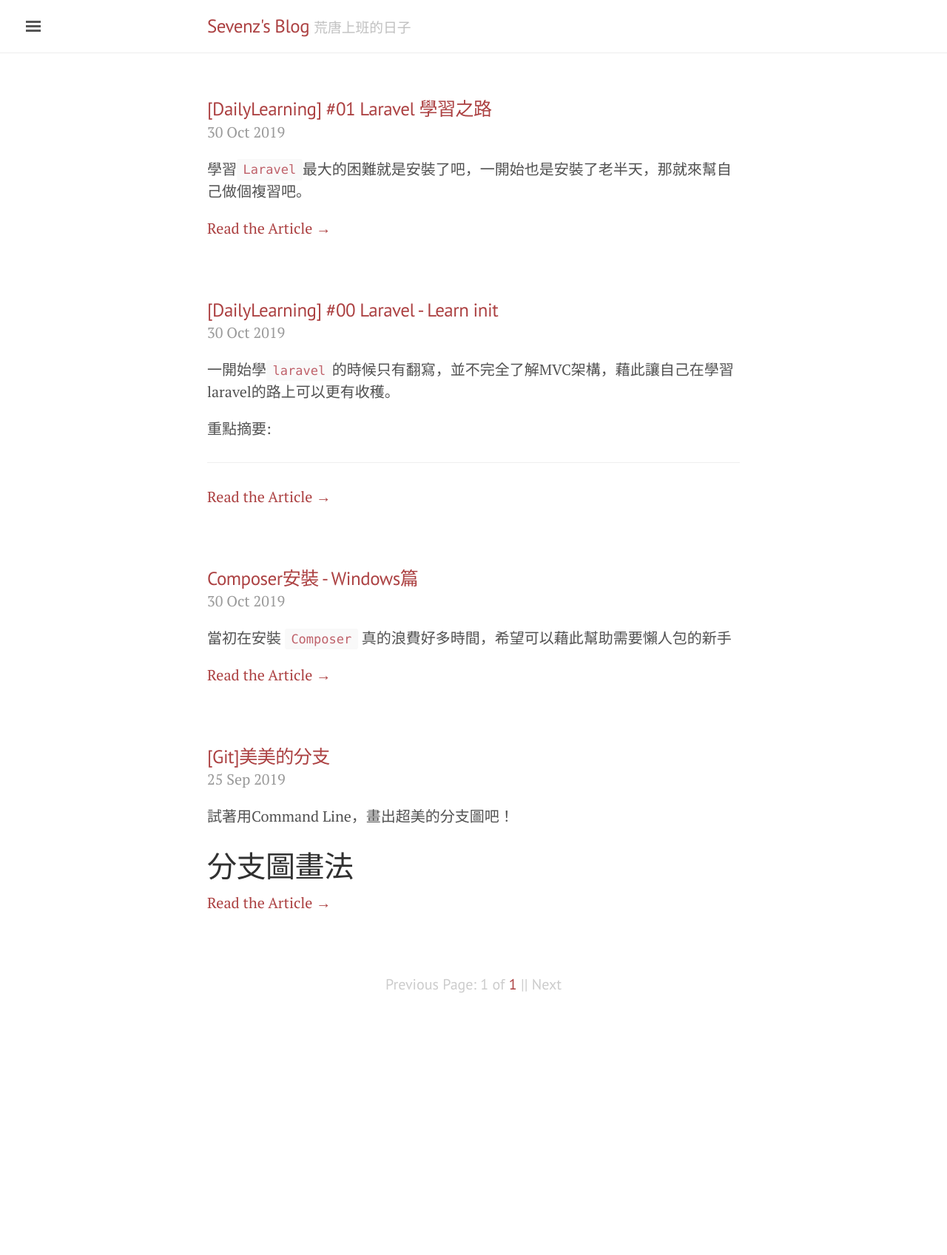
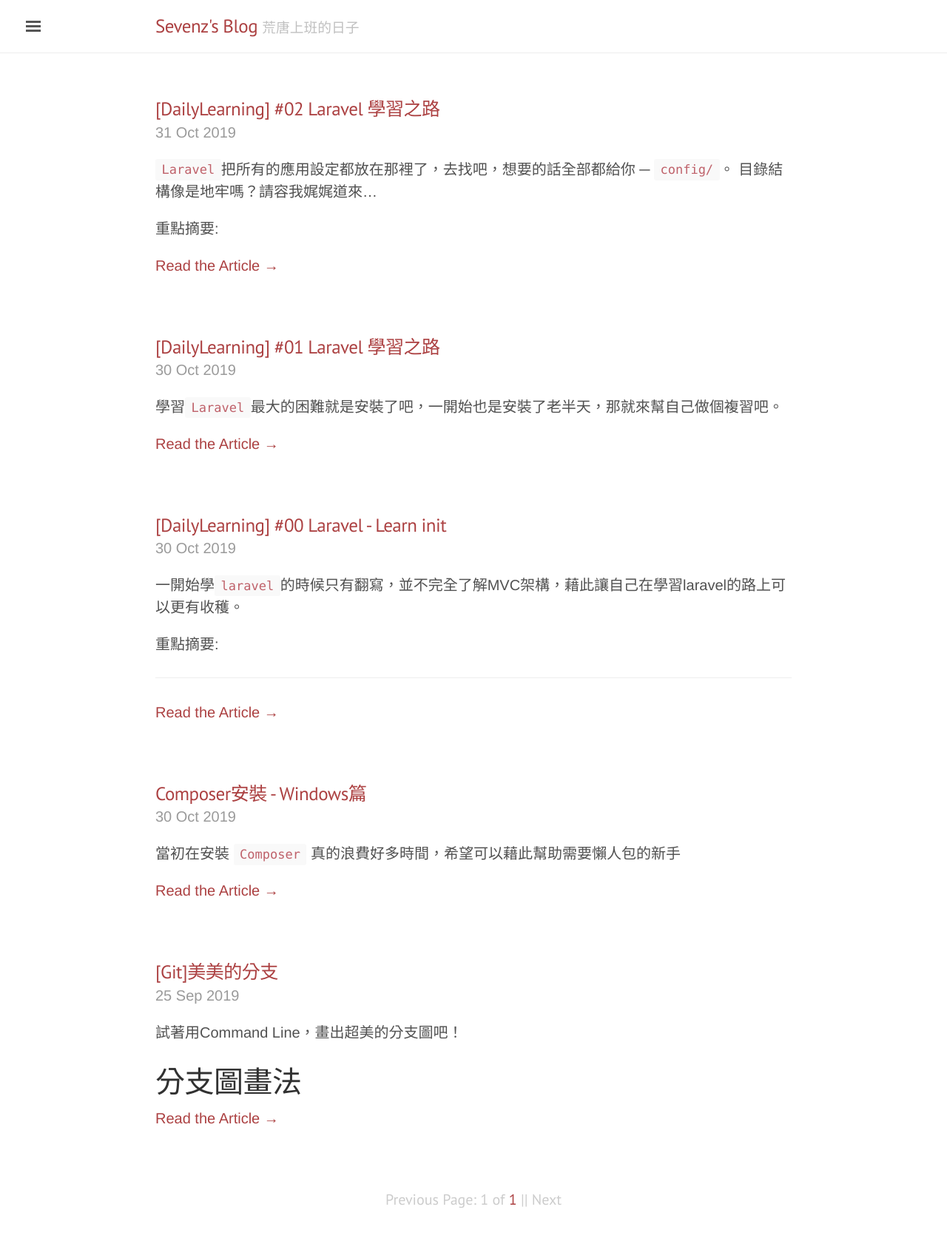
Before and after one commit to KovichChiu/KovichChiu.github.io, a Jekyll site: the page built from index.html, in a window 1280 px wide. Shown: the whole page at 74% size. Built offline with Jekyll 4.4.1, drawn with Linux system fonts in a browser that asks for light colours; the list of posts is cut into pages by our own code; before the commit the page ends 1406 px from its top, so only the background shows below that; some of the changed lines change nothing that is shown.

Commit message:
Add 2019-10-31-day02-learn-laravel

````diff
--- a/_includes/head.html
+++ b/_includes/head.html
@@ -26,4 +26,10 @@
 
   <!-- RSS -->
   <link rel="alternate" type="application/rss+xml" title="RSS" href="/atom.xml">
+
+  <style>
+    body {
+      font-family: "Helvetica", "Arial","LiHei Pro","黑體-繁","微軟正黑體", sans-serif;
+    }
+  </style>
 </head>
--- a/_layouts/default.html
+++ b/_layouts/default.html
@@ -1,5 +1,5 @@
 <!DOCTYPE html>
-<html lang="en-us">
+<html lang="zh-Hant">
 
   {% include head.html %}
 
--- /dev/null
+++ b/_posts/2019-10-31-day02-learn-laravel.md
@@ -0,0 +1,277 @@
+---
+layout: post
+title:  "[DailyLearning] #02 Laravel 學習之路"
+preview: "[DailyLearning] #02 Laravel Learning"
+permalink: "/articles/2019-10-31-day02-learn-laravel"
+date:   2019-10-31 09:10:00 +08:00
+tags:
+    - "laravel"
+comments: true
+---
+
+`Laravel`把所有的應用設定都放在那裡了，去找吧，想要的話全部都給你 ─ `config/`。
+目錄結構像是地牢嗎？請容我娓娓道來...
+<!-- more -->
+
+重點摘要:
+* abstact
+{:toc}
+
+# 組態
+## 環境組態
+對於整個應用在運作的過程中，環境變數的設定很重要。比如：你可能會希望 local 與 server 所使用的快取是不同的。
+為了做到這一點，Laravel 使用了 [DotEnv](https://github.com/vlucas/phpdotenv)，全新的Laravel專案中，root目錄底下會有一個 `.env.example`，透過 Composer 安裝 Laravel，則會自動更名`.env`，否則需要手動喔。
+
+*`.env` 包含許多敏感憑證，加上每個 Developer 使用到的環境變數是不同的，所以 `.env` 是不能放進 VC SourceCode 中的*
+
+整個開發的過程，會希望 `.env.example` 還包含在 root 目錄底下，可以快速地切換環境變數，讓你更快速、清楚的感受到差異。你也可以創建一個 `.env.testing` 在 run PHPUnit 進行測試時，或是以 `--env=testing` 當作選項執行 `artisan` 指令時，將會直接 cover  `.env` 的設定。
+
+> Tip: `.env` 中的所有變數都可以被**外部**變數(Server 或 System等級的環境變數)覆蓋。
+
+## 環境變數型態
+`.env` 所有的變數的型態都被 parsed(解析) 成 <font color=red>String</font>，為此，可以使用 `env()`，來得到更多變數型態。
+
+| `.env`值  |  `env()`值  |
+| -------- | ----------- |
+|   true   | (bool)true  |
+|  (true)  | (bool)true  |
+|   false  | (bool)false |
+|  (false) | (bool)false |
+|   empty  | (String)""  |
+|  (empty) | (String)""  |
+|   null   | (null)null  |
+|  (null)  | (null)null  |
+
+**如果需要使用「包含」空格的變數，請用雙引號包起來**
+
+```php
+APP_NAME="My Application"
+```
+
+## 查看環境組態
+當接收到請求的時候，所有被列出的變數，將會被載入到 PHP的超級全域變數 `$_ENV`中。然而，你可能會使用 `env` helper 來查詢所有組態變數的值。如果你看遍所有 Laravel 組態檔案，你可能會發現，一些選項已經加入 `env()` 。
+
+```php
+'debug' => env('APP_DEBUG', false), //env()會回傳'APP_DEBUG'的值(K-V Pair)
+```
+> 第二個值 `false` 是「**預設值**」，目的是當該環境變數不存在值時(key沒有value)，便會使用 `false`。
+
+## 確定當前環境
+整個應用環境都是靠著 `.env` 中 `APP_ENV` 來決定的，可以用 `App` [facade](https://laravel.com/docs/6.x/facades) 中的 `environment` 函數來訪問。
+
+```php
+$environment = App::environment();
+```
+你可以傳遞參數給 `environment()` 檢查是否與給定值相同，若相同回傳 `true`。
+
+```php
+if (App::environment('local')) {
+    // The environment is local
+}
+
+if (App::environment(['local', 'staging'])) {
+    // The environment is either local OR staging...
+}
+```
+> 因為會被 server 級的 `APP_ENV` 覆蓋，所以這方法非常好用，當你需要為不同的環境配上同一個應用程式時，可以用配給「服務器配置中的給定環境」一個「給定的主機」的方式來實現。
+
+## 在測試站隱藏環境變數
+如果有一個例外(exception)沒有被抓到而且 `APP_DEBUG` 這個環境變數回傳是為 `true`，那這個測試站會秀出所有的環境變數的 Key - Value。在某些情況下，我們可以藉由設定 `config/app.php` 中的 `debug_blacklist` 選項，來隱藏某些變數。
+
+在**環境變數**和**伺服器/請求資料**中有一些接可以使用的變數，你需要將 `$_ENV` 跟 `$_SERVER` 加入黑單。
+
+```php
+return [
+
+    // ...
+
+    'debug_blacklist' => [
+        '_ENV' => [
+            'APP_KEY',
+            'DB_PASSWORD',
+        ],
+
+        '_SERVER' => [
+            'APP_KEY',
+            'DB_PASSWORD',
+        ],
+
+        '_POST' => [
+            'password',
+        ],
+    ],
+];
+```
+
+## 訪問組態資料
+任何時間任何位置你都可以在應用中利用全域函數 `config` 來輕鬆地取得組態資料。你可以用「.」來連接**檔案名稱**以及**任何你需要的Key**以取得組態資料。也可以指定 `default value` ，若選項不存在則 `return default value`。
+
+```php
+$value = config('app.timezone'); //app.php 中的 timezone 選項
+```
+也可以丟陣列給 `config` 函數來設定選項的值。
+
+```php
+config(['app.timezone' => 'Asia/Taipei']);
+```
+`timezone`內容請參考：[維基百科Wikipedia: # List of tz database time zones](https://en.wikipedia.org/wiki/List_of_tz_database_time_zones)
+
+## 快取組態
+如果想要提升整體應用的速度，我們可以利用 `artisan` 指令 `config:cache`，來把所有的組態都快取到一個檔案中，這樣框架就能快速載入它。
+
+通常會將 `php artisan config:cache` 當作專案生產部署常規的一部分去執行。但在整個專案的開發過程中，由於環境變數很容易被改變，所以不會將該指令在本地開發的時候執行。
+
+> 注意：當處理部署的時候如果要執行 `config:cache`，應該要確定在環境組態的檔案中，你只用到 `env()` 函數。一旦環境組態被快取了，`.env` 將不會再次被載入，而所有使用 `env()` 函數呼叫的回應都會是 `null`。
+
+## 站點維護模式
+當專案進入維護模式後，所有的回應將會被一個固定的頁面遮蓋，讓我們可以更輕鬆的去更新整個專案。維護模式檢查被包含在框架的中間軟體堆(middleware stack，中間軟體→介於複雜的系統中間，協助通訊或應用程式的port；堆→一組協同工作，以支援軟體的**開發**、**維護**和**操作技術**。)，且在維護模式中，將會丟出 503 狀態，還有一個 `MaintenanceModeException` 例外。
+
+執行 `down` 這個 Artisan 指令就可以進入站點維護模式囉。
+
+```php
+php artisan down
+```
+我們可以用 `down` 來下 `message` 跟 `retry` 這兩個項目，`message` 可以顯示或記錄狀態；而 `retry` 可以設定 HTTP header `Retry-After` 的值。
+
+```php
+php artisan down --message="Upgrading Database" --retry=60
+```
+也可以設定在站點維護模式時，允許進入的IP位置。
+
+```php
+php artisan down --allow=127.0.0.1 --allow=192.168.0.0/16
+```
+當需要結束站點模式時，`up` 專案吧。
+
+```php
+php artisan up
+```
+> 我們可以從 `resources/views/errors/503.blade.php` 來客製化自己的站點維護模式頁面喔。
+
+### 維護模式與隊列
+在維護模式的狀態下，會暫停一切隊列，直到回復到正常模式才會繼續被執行。
+
+### 維護模式的替代方案
+維護模式的時候會有幾秒鐘的停機部署，可以考慮使用像是 [Envoyer](https://envoyer.io/) 的替代方案來實現 Laravel 的**零停機部署**。
+
+# 目錄結構
+## 簡介
+為了要給開發者有更好的體驗，Laravel幾乎可以說是對於目錄本身沒有任何限制。只要你有任何可以由 Composer Autoload 的項目，都可以很輕鬆的被載入你的專案中，甚至可以什麼事都不做。
+
+### 放 Models 的目錄呢？去哪了？
+建立起專案後，大家一定都很困惑：「欸阿我把 Laravel 都弄起來了，Models 勒？怎麼找不到」。
+好啦，Laravel 故意的，不過這是因為「Models」對於世界各地的開發者來說代表很多不一樣的意思，簡單來說，太曖昧了啦，所以才將它拿掉的。
+有些開發者們將「Models」作為整個專案的邏輯庫；也有些將它製作成與資料庫有高度關係的資料庫交互類別。
+
+以上種種原因，Laravel 選擇將充滿爭議的「Models」預設放進 `app/` 目錄，當然你也可以依照個人需求改變它的位置。
+
+## 根目錄
+### App 目錄
+這個 `app/` 目錄，裡面放著整個專案的核心程式碼，幾乎所有的類別都應該要放在這邊，稍後會更詳盡的探討它。
+
+### Bootstrap 目錄
+`bootstrap` 目錄包含了引導整個框架的 `app.php`，也包含了 `cache/` 目錄，`cache/` 目錄底下存放著由框架針對強化性能所產生的檔案，例如路由、伺服器快取檔。
+
+### Config 目錄
+裡面包含了整個專案的所有組態檔案，可以藉由研讀這些檔案更深入的了解所有可以使用的選項。
+
+### Database 目錄
+`database/` 目錄包含遷移檔、Model庫、還有一些源種子碼，你也可以用他來實現一個SQLite DB。
+
+### Public 目錄
+`public/` 目錄包含了整個專案回應所有請求的進入點 ─ `index.php`，這邊也會放著所有你會用到的資源，比如 Images、JavaScript 和 CSS。
+
+### Resources 目錄
+`resources/` 目錄包含了視圖及還沒編譯的資源，比如：LESS、SASS 和 Javascript，也包含了所有語言檔。
+
+### Routes 目錄
+`routes/` 目錄包含了整個專案的路由定義，預設有 `web.php`、`api.php`、`console.php` 和 `channels.php` 四個路由定義。
+
+#### web.php
+包含了放在 `web` 這個中間軟體群的 `RouteServiceProvider` 路由，它提供了 Session 狀態、CSRF 保護還有 cookie 加密。如果你的專案沒有提供「無狀態的」、「RESTful API(被轉化成Rest架構的Web API)」，則所有的路由最後都建立在 `web.php` 中。
+
+#### api.php
+包含了放在 `api` 這個中間軟體群的 `RouteServiceProvider` 路由，它提供了速度限制，這些路由都是無狀態的，所以藉由這些路由進入的所有請求，主要是為了經過 tokens 來取得認證，且拿不到任何 Session 狀態。
+
+#### console.php
+可以在這裡定義所有根據控制台指令的閉包，每個閉包都被綁上一個命令實例，允許一種簡單的方法來與每個命令的 IO 方法進行交互。雖然這個檔案沒有定義HTTP路由，依然有定義根據控制台的進入點(路由)來進入到整個專案。
+
+#### channels.php
+只要你的專案能夠支援，你可以在這上面註冊任何事件廣播的頻道。
+
+### Storage 目錄
+`storage/` 目錄包含了我們編譯的 Blade 模板、Session所生成的檔案、快取檔案和其他由框架所生成的檔案。這個目錄被分隔成 `app/`、`framework/`、`logs/`三個目錄。`app/` 存放任何由你的專案產生的檔案；`framework/` 存放了由框架所產生的檔案與快取；`logs/` 包含了整個專案的 log 檔。
+
+在 `storage/app/` 中有一個 `public/` 目錄，用來存放一些可以被公開的資料，比如：使用者的大頭貼等。你應該創建一個象徵性的鏈結 `public/storage` 來指向這個目錄。
+
+```bash
+php artisan storage:link //你可以下這個指令來建立
+```
+### Tests 目錄
+`tests/` 目錄包含了自動化的測試檔案，[PHPUnit](https://phpunit.de/) test 就是一個開箱即用的很好的範例。每個測試類別，都應以 `Tset` 為後墜，可以用 `phpunit` 或  `php vendor/bin/phpunit` 指令來測試。
+
+### Vendor 目錄
+`vendor/` 放著所有 [Composer](https://getcomposer.org/) 的依存檔案。
+
+## App 目錄
+我們的專案大多都是放在 `app/` 下，一般來說，這個目錄被放在 `App` 這個命名空間下，而且藉由 Composer 根據 [PSR-4 autoloading standard](https://www.php-fig.org/psr/psr-4/) 來自動載入。
+
+`app/` 下包含了 `Console`、`Http`、`Providers`，將 `Console` 和 `Http` 目錄視為向專案的核心提供 API。HTTP 協議和 CLI 都是與應用程式交互的機制，但實際上並不包含應用程式邏輯。換句話說，它們是向你的應用程式發出指令的兩種方式。 `Console/` 包含所有的 Artisan 指令，而 `Http/` 目錄包含你的Controllres，中間軟體和請求。
+
+如果有其他的目錄想要放進app中，可以用 `make` 這個 Artisan 指令。舉例來說，我今天想要在 `app/` 下建立一個新的類別 `job/`，那我只能用 `make:job` 的方式來新建它，直接建立目錄是不會被 Laravel 吃到的喔。
+
+> 因為會友許多類別通過 Artisan 指令產生在`app/`下。為了查看可用的指令可以執行以下指令
+>
+> ```php
+> php artisan list make
+> ```
+
+#### Broadcasting 目錄
+
+`Broadcasting/`目錄包含應用程式的所有廣播通道類。這些類使用`make:channel`指令生成。此目錄預設是不存在的，但是當你創建第一個通道時它將被創建。要了解更多的關於頻道的信息，查看有關文檔[事件廣播](https://learnku.com/docs/laravel/6.x/broadcasting)。
+
+#### Console 目錄
+
+`Console/`目錄包含應用程式的所有自定義 Artisan 指令。這些指令可以使用`make:command`指令生成。此目錄也安置了控制台內核，在其中你可以註冊自定義的 Artisan 指令，並定義[計劃任務](https://learnku.com/docs/laravel/6.x/scheduling)。
+
+#### Events 目錄
+
+預設情況下這個目錄是不存在的，但你可以通過`event:generate`和`make:event` Artisan 指令去創建。`Events/`目錄安置[事件類](https://learnku.com/docs/laravel/6.x/events)。事件可用於提醒您的應用程式其它部分已發生給定操作，提供了極大的靈活性和解耦。
+
+#### Exceptions 目錄
+
+`Exceptions/`目錄包含應用程式的異常處理，並且也是一個放置應用程式拋出任何異常的好地方。如果你想自定義異常的記錄和渲染方式，你應該修改此目錄中的 `Handler` 類。
+
+#### Http 目錄
+
+`Http/`目錄包含你的控制器，中間件和表單請求。處理進入應用程式請求的所有邏輯幾乎都放置在此目錄。
+
+#### Jobs 目錄
+
+預設情況下這個目錄是不存在的，但如果你執行 `make:job` Artisan指令時，它將被創建出來。`Jobs/`目錄安置應用程式的[隊列任務](https://learnku.com/docs/laravel/6.x/queues)。Jobs可由應用程式排隊作業，也可以在當前請求的生命週期內同步運行。在當前請求期間同步運行的Jobs有時會稱為『指令』，因為它們是[指令模式](https://en.wikipedia.org/wiki/Command_pattern)的一個實現。
+
+#### Listeners 目錄
+
+預設情況下這個目錄是不存在的，但如果你執行了 `event:generate` 或者 `make:listener` Artisan 指令時，它將會被創建出來。`Listeners` 目錄包含[事件](https://learnku.com/docs/laravel/6.x/events)的處理類。事件偵聽器接收一個事件實例並執行邏輯以響應被觸發的事件。例如，一個 `UserRegistered` 事件可能被 `SendWelcomeEmail` 偵聽器處理。
+
+#### Mail 目錄
+
+預設情況下這個目錄是不存在的，但如果你執行 `make:mail` Artisan 指令，它將被創建出來。 `Mail` 目錄包含應用程式發送郵件的所有類。郵件對象允許你去構建一個封裝所有邏輯的郵件類，在這個類中可以使用 `Mail::send` 方法發送郵件。
+
+#### Notifications 目錄
+
+預設情況下這個目錄是不存在的，但如果你執行`make:notification`Artisan 指令，它將被創建出來。`Notifications`目錄包含應用程式的發送的所有『事務』通知，比如關於應用程式中發生的事件的簡單通知。Laravel 的通知功能抽象了通過各種驅動（如：電子郵件，Slack，SMS 或者存儲在數據庫中）去發送通知。
+
+#### Policies 目錄
+
+預設情況下這個目錄是不存在的，但如果你執行`make:policy`Artisan 指令，它將被創建出來。`Policies`目錄包含應用程式的授權策略類。策略用於確定一個用戶是否對一個資源能否執行一個給定的操作。有關更多信息，查看[授權文檔](https://learnku.com/docs/laravel/6.x/authorization)。
+
+#### Providers 目錄
+
+`Providers/`目錄包含應用程式的所有 [服務提供者](https://learnku.com/docs/laravel/6.x/providers)。服務提供者透過在服務容器中綁定服務引導應用程式，註冊事件或者準備為應用程式即將到來的請求執行其它任何任務。
+
+在一個新的Laravel 應用中，此目錄已經包含一些提供者。你可以根據需要隨意將你自己的提供者添加到此目錄中。
+
+#### Rules 目錄
+
+預設情況下這個目錄是不存在的，但如果你執行 `make:rule` Artisan 指令，它將被創建出來。`Rules/`目錄包含應用程式的自定義驗證規則對象。規則用於將復雜的驗證邏輯封裝在一個簡單對象中。關於更多訊息，查看 [驗證文檔](https://learnku.com/docs/laravel/6.x/validation)。
--- a/public/css/lanyon.css
+++ b/public/css/lanyon.css
@@ -82,7 +82,7 @@ h1, h2, h3, h4, h5, h6 {
 }
 @media (min-width: 56em) {
   .container {
-    max-width: 38rem;
+    max-width: 45rem;
   }
 }
 
````
